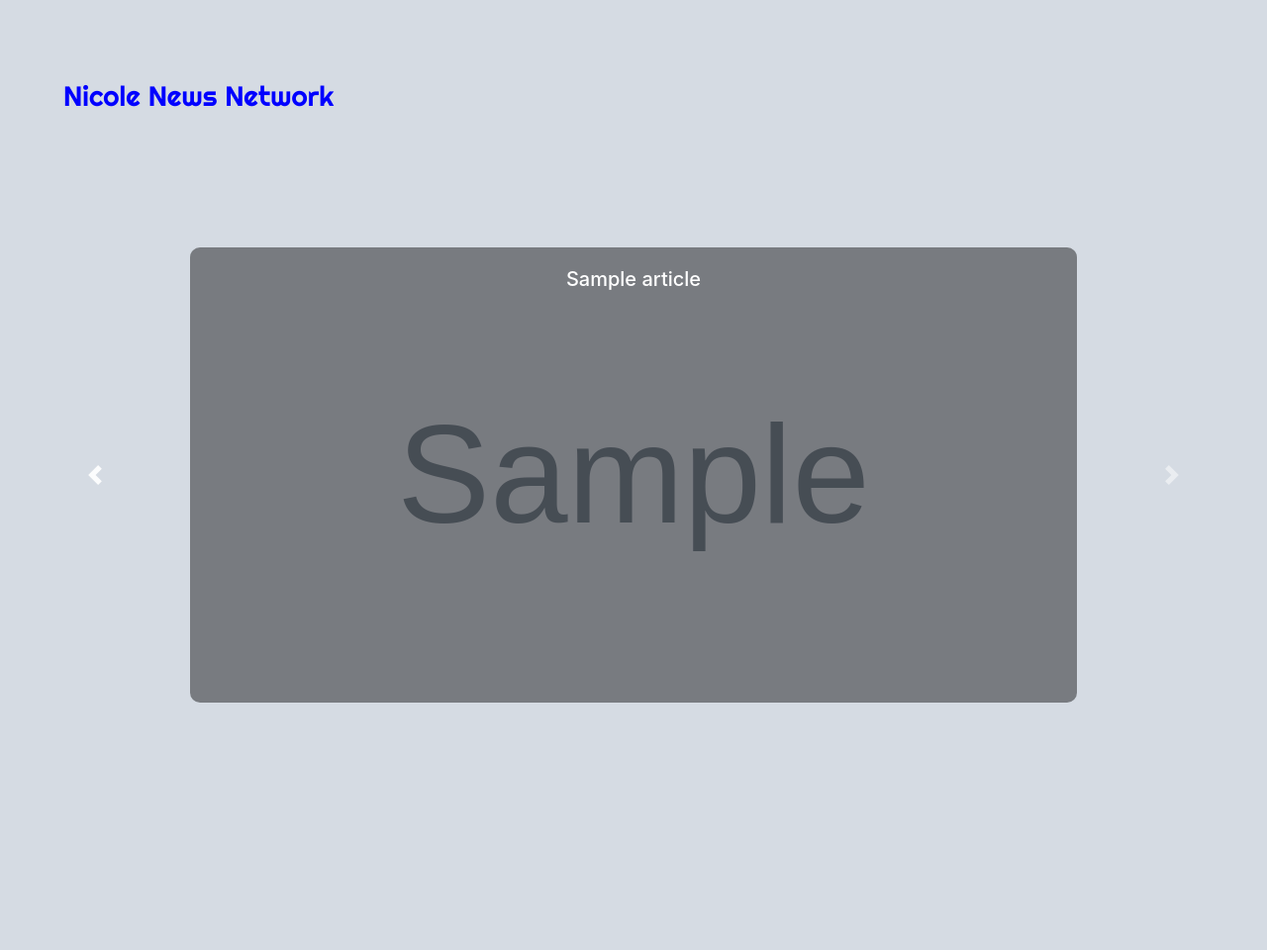
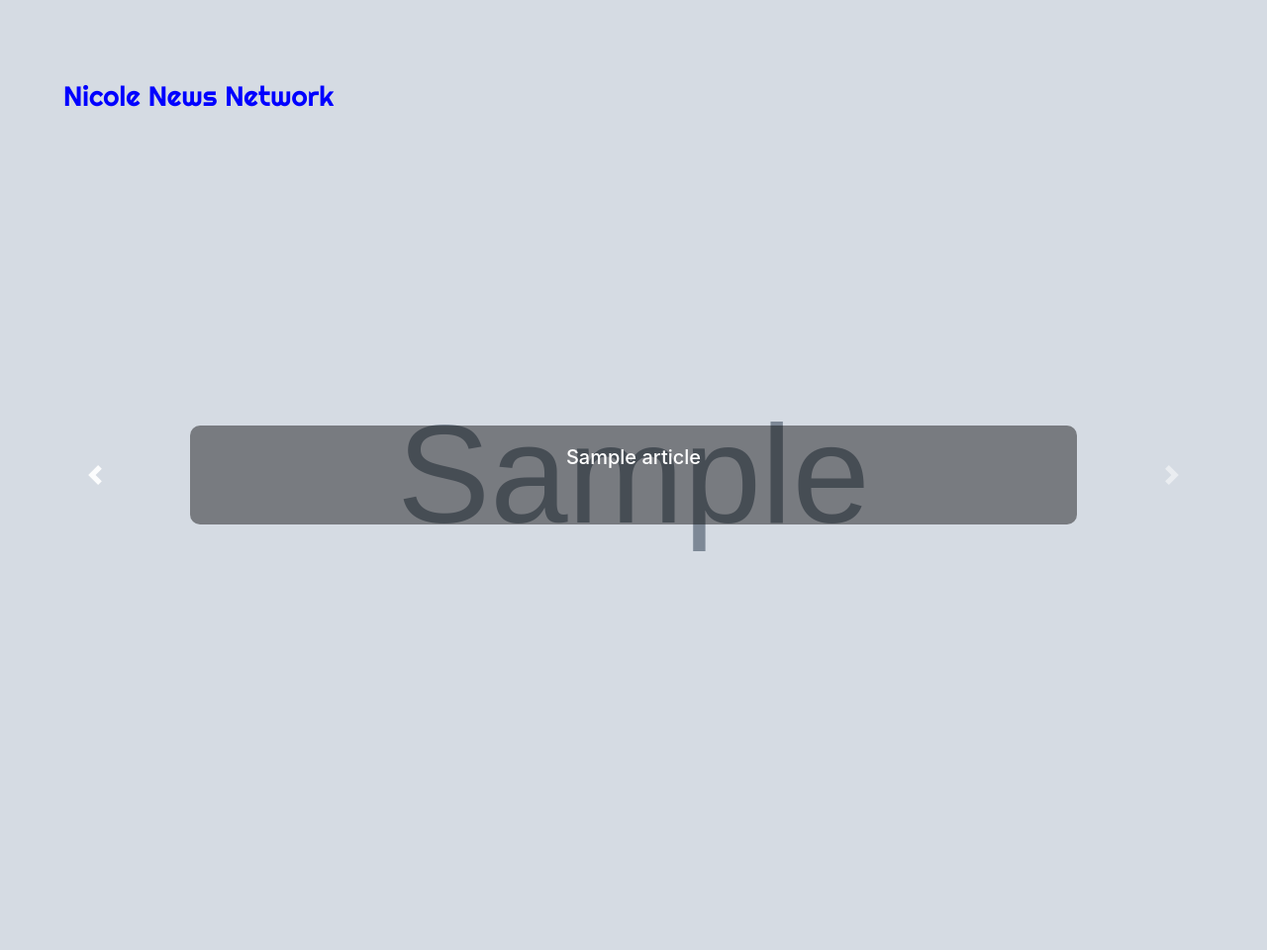
Before and after one commit to mdesilva/GoodNewsTablet, a Flask app: template templates/index.html in a window 1280 px wide. Shown: the whole page at 99% size. Run offline with Flask 2, Linux system fonts and the light colour scheme; the template is opened without the code that fills it: most values are stand-ins (such as "Sample title", 1, 10 or a date in 2020); grey boxes marked "Sample" are stand-in pictures; some libraries are stand-ins or nearby versions; some web fonts are replaced.

Commit message:
added correct caption height

```diff
--- a/static/app-base.css
+++ b/static/app-base.css
@@ -79,6 +79,7 @@
 .carousel-caption {
     top: 50%;
     transform: translateY(-50%);
+    height: 100;
 }
 
  /* potential background: background-color: #17d0d0;  */
```
